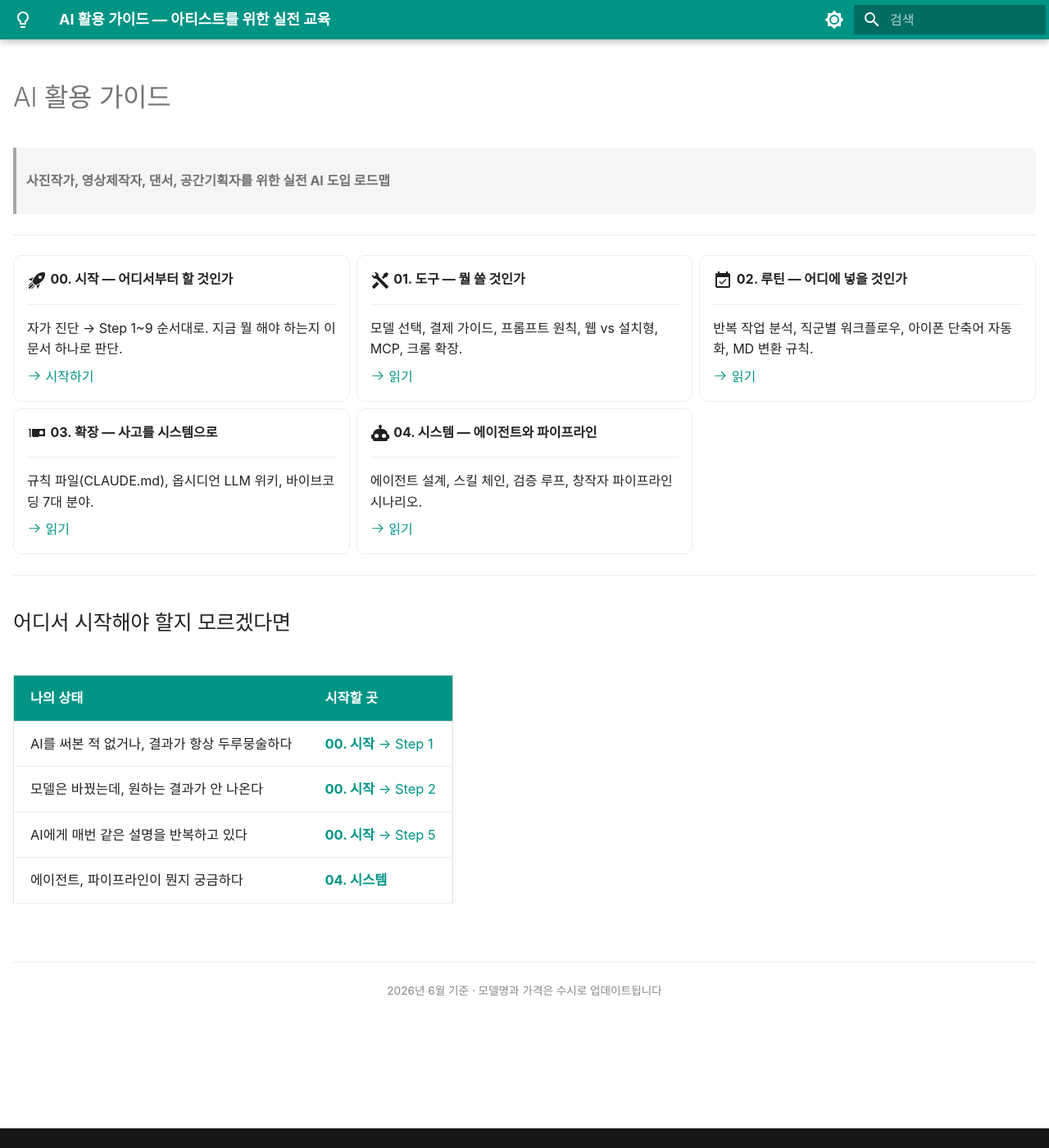
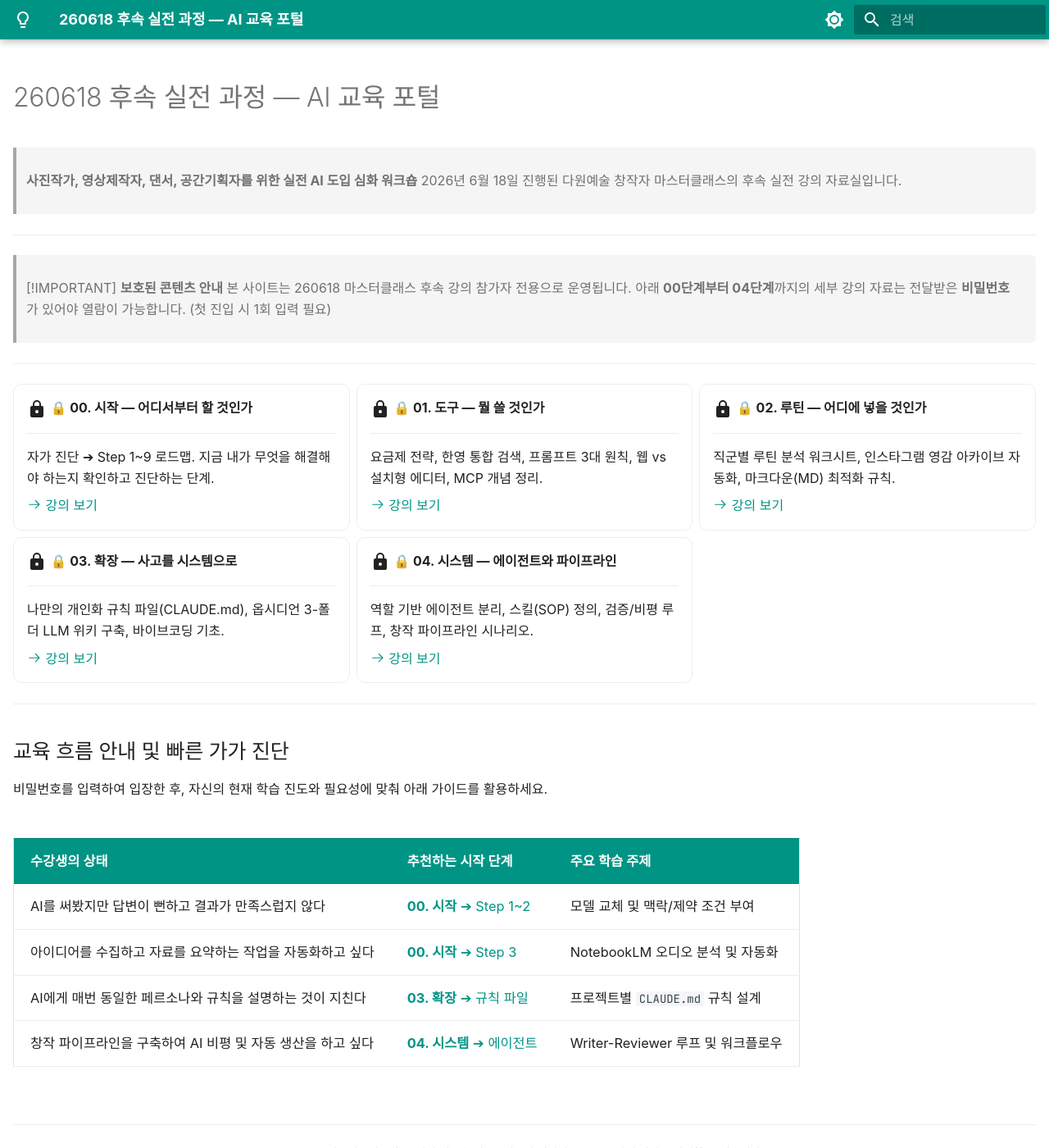
Before and after one commit to haepada-o/260600_ai_edu, an MkDocs documentation site: the page built from docs/index.md, in a window 1280 px wide and 1400 px high. Shown: the whole window at 82% size. Built offline with MkDocs 1.6.1 and Material for MkDocs 9.7.7, drawn with Linux system fonts in a browser that asks for light colours; some web fonts are replaced; some of the changed text lies outside the part shown.

Commit message:
feat: implement password protection and redesign landing page for 260618 follow-up workshop

```diff
--- a/docs/index.md
+++ b/docs/index.md
@@ -4,69 +4,79 @@ hide:
   - toc
 ---
 
-# AI 활용 가이드
+# 260618 후속 실전 과정 — AI 교육 포털
 
-> **사진작가, 영상제작자, 댄서, 공간기획자를 위한 실전 AI 도입 로드맵**
+> **사진작가, 영상제작자, 댄서, 공간기획자를 위한 실전 AI 도입 심화 워크숍**
+> 2026년 6월 18일 진행된 다원예술 창작자 마스터클래스의 후속 실전 강의 자료실입니다.
+
+---
+
+> [!IMPORTANT]
+> **보호된 콘텐츠 안내**
+> 본 사이트는 260618 마스터클래스 후속 강의 참가자 전용으로 운영됩니다.
+> 아래 **00단계부터 04단계**까지의 세부 강의 자료는 전달받은 **비밀번호**가 있어야 열람이 가능합니다. (첫 진입 시 1회 입력 필요)
 
 ---
 
 <div class="grid cards" markdown>
 
--   :material-rocket-launch:{ .lg .middle } **00. 시작 — 어디서부터 할 것인가**
+-   :material-lock:{ .lg .middle } **🔒 00. 시작 — 어디서부터 할 것인가**
 
     ---
 
-    자가 진단 → Step 1~9 순서대로. 지금 뭘 해야 하는지 이 문서 하나로 판단.
+    자가 진단 ➔ Step 1~9 로드맵. 지금 내가 무엇을 해결해야 하는지 확인하고 진단하는 단계.
 
-    [:octicons-arrow-right-24: 시작하기](00_시작.md)
+    [:octicons-arrow-right-24: 강의 보기](00_시작.md)
 
--   :material-tools:{ .lg .middle } **01. 도구 — 뭘 쓸 것인가**
+-   :material-lock:{ .lg .middle } **🔒 01. 도구 — 뭘 쓸 것인가**
 
     ---
 
-    모델 선택, 결제 가이드, 프롬프트 원칙, 웹 vs 설치형, MCP, 크롬 확장.
+    요금제 전략, 한영 통합 검색, 프롬프트 3대 원칙, 웹 vs 설치형 에디터, MCP 개념 정리.
 
-    [:octicons-arrow-right-24: 읽기](01_도구.md)
+    [:octicons-arrow-right-24: 강의 보기](01_도구.md)
 
--   :material-calendar-check:{ .lg .middle } **02. 루틴 — 어디에 넣을 것인가**
+-   :material-lock:{ .lg .middle } **🔒 02. 루틴 — 어디에 넣을 것인가**
 
     ---
 
-    반복 작업 분석, 직군별 워크플로우, 아이폰 단축어 자동화, MD 변환 규칙.
+    직군별 루틴 분석 워크시트, 인스타그램 영감 아카이브 자동화, 마크다운(MD) 최적화 규칙.
 
-    [:octicons-arrow-right-24: 읽기](02_루틴.md)
+    [:octicons-arrow-right-24: 강의 보기](02_루틴.md)
 
--   :material-expansion-card:{ .lg .middle } **03. 확장 — 사고를 시스템으로**
+-   :material-lock:{ .lg .middle } **🔒 03. 확장 — 사고를 시스템으로**
 
     ---
 
-    규칙 파일(CLAUDE.md), 옵시디언 LLM 위키, 바이브코딩 7대 분야.
+    나만의 개인화 규칙 파일(CLAUDE.md), 옵시디언 3-폴더 LLM 위키 구축, 바이브코딩 기초.
 
-    [:octicons-arrow-right-24: 읽기](03_확장.md)
+    [:octicons-arrow-right-24: 강의 보기](03_확장.md)
 
--   :material-robot:{ .lg .middle } **04. 시스템 — 에이전트와 파이프라인**
+-   :material-lock:{ .lg .middle } **🔒 04. 시스템 — 에이전트와 파이프라인**
 
     ---
 
-    에이전트 설계, 스킬 체인, 검증 루프, 창작자 파이프라인 시나리오.
+    역할 기반 에이전트 분리, 스킬(SOP) 정의, 검증/비평 루프, 창작 파이프라인 시나리오.
 
-    [:octicons-arrow-right-24: 읽기](04_시스템.md)
+    [:octicons-arrow-right-24: 강의 보기](04_시스템.md)
 
 </div>
 
 ---
 
-## 어디서 시작해야 할지 모르겠다면
+## 교육 흐름 안내 및 빠른 가가 진단
 
-| 나의 상태 | 시작할 곳 |
-|----------|----------|
-| AI를 써본 적 없거나, 결과가 항상 두루뭉술하다 | [**00. 시작** → Step 1](00_시작.md) |
-| 모델은 바꿨는데, 원하는 결과가 안 나온다 | [**00. 시작** → Step 2](00_시작.md#step-2-말하는-방식을-바꿔라-10분) |
-| AI에게 매번 같은 설명을 반복하고 있다 | [**00. 시작** → Step 5](00_시작.md#step-5-규칙-파일을-만들어라-30분) |
-| 에이전트, 파이프라인이 뭔지 궁금하다 | [**04. 시스템**](04_시스템.md) |
+비밀번호를 입력하여 입장한 후, 자신의 현재 학습 진도와 필요성에 맞춰 아래 가이드를 활용하세요.
+
+| 수강생의 상태 | 추천하는 시작 단계 | 주요 학습 주제 |
+| :--- | :--- | :--- |
+| AI를 써봤지만 답변이 뻔하고 결과가 만족스럽지 않다 | [**00. 시작** ➔ Step 1~2](00_시작.md) | 모델 교체 및 맥락/제약 조건 부여 |
+| 아이디어를 수집하고 자료를 요약하는 작업을 자동화하고 싶다 | [**00. 시작** ➔ Step 3](00_시작.md#step-3-녹음부터-시작하라-15분) | NotebookLM 오디오 분석 및 자동화 |
+| AI에게 매번 동일한 페르소나와 규칙을 설명하는 것이 지친다 | [**03. 확장** ➔ 규칙 파일](03_확장.md#2-claudemd-및-cursorrules-파일-설계-템플릿) | 프로젝트별 `CLAUDE.md` 규칙 설계 |
+| 창작 파이프라인을 구축하여 AI 비평 및 자동 생산을 하고 싶다 | [**04. 시스템** ➔ 에이전트](04_시스템.md) | Writer-Reviewer 루프 및 워크플로우 |
 
 ---
 
 <p style="text-align:center; color: #888; font-size: 0.85em;">
-2026년 6월 기준 · 모델명과 가격은 수시로 업데이트됩니다
+260618 마스터클래스 후속 실전 워크숍 전용 · 제공된 비밀번호로 모든 상세 세션을 해제할 수 있습니다.
 </p>
--- /dev/null
+++ b/docs/javascripts/password.js
@@ -0,0 +1,220 @@
+document.addEventListener("DOMContentLoaded", function() {
+  // 1. Check if the page is a protected page
+  const pathname = window.location.pathname;
+
+  // Protect any path that contains '00_시작', '01_도구', '02_루틴', '03_확장', '04_시스템'
+  const isProtected = pathname.includes('/00_') ||
+                      pathname.includes('/01_') ||
+                      pathname.includes('/02_') ||
+                      pathname.includes('/03_') ||
+                      pathname.includes('/04_') ||
+                      // Also cover raw markdown filenames in case they don't use pretty URLs
+                      pathname.includes('00_') ||
+                      pathname.includes('01_') ||
+                      pathname.includes('02_') ||
+                      pathname.includes('03_') ||
+                      pathname.includes('04_');
+
+  // The homepage (index.html or '/') is NOT protected
+  const isHome = pathname === '/' || pathname.endsWith('/index.html') || pathname.endsWith('/');
+
+  if (!isProtected || isHome) return;
+
+  // 2. Check authorization
+  const authKey = 'ai_edu_authorized_260618';
+  if (sessionStorage.getItem(authKey) === 'true') {
+    return; // Already authorized in this session
+  }
+
+  // 3. If not authorized, hide content immediately to prevent flashing
+  const container = document.querySelector('.md-content');
+  if (container) {
+    container.style.display = 'none';
+  }
+
+  // Also hide sidebar and toc to avoid leaking titles/structure
+  const sidebars = document.querySelectorAll('.md-sidebar');
+  sidebars.forEach(s => s.style.display = 'none');
+
+  // 4. Create and show a beautiful password modal
+  showPasswordModal(authKey);
+});
+
+function showPasswordModal(authKey) {
+  // Create modal overlay
+  const overlay = document.createElement('div');
+  overlay.id = 'password-lock-overlay';
+  overlay.style.position = 'fixed';
+  overlay.style.top = '0';
+  overlay.style.left = '0';
+  overlay.style.width = '100vw';
+  overlay.style.height = '100vh';
+  overlay.style.backgroundColor = 'rgba(26, 37, 37, 0.95)'; // dark teal background
+  overlay.style.backdropFilter = 'blur(10px)';
+  overlay.style.display = 'flex';
+  overlay.style.flexDirection = 'column';
+  overlay.style.justifyContent = 'center';
+  overlay.style.alignItems = 'center';
+  overlay.style.zIndex = '99999';
+  overlay.style.fontFamily = 'Pretendard, -apple-system, BlinkMacSystemFont, system-ui, Roboto, sans-serif';
+  overlay.style.color = '#FFFFFF';
+
+  // Modal box
+  const box = document.createElement('div');
+  box.style.width = '90%';
+  box.style.maxWidth = '420px';
+  box.style.padding = '40px 30px';
+  box.style.borderRadius = '16px';
+  box.style.backgroundColor = 'rgba(88, 139, 139, 0.15)'; // steel teal transparent
+  box.style.border = '1px solid rgba(88, 139, 139, 0.3)';
+  box.style.boxShadow = '0 8px 32px rgba(0, 0, 0, 0.3)';
+  box.style.textAlign = 'center';
+  box.style.transition = 'transform 0.1s ease-in-out';
+
+  // Icon / Title
+  const title = document.createElement('h2');
+  title.innerText = '🔒 보호된 콘텐츠';
+  title.style.margin = '0 0 10px 0';
+  title.style.fontSize = '1.5rem';
+  title.style.fontWeight = '700';
+  title.style.color = '#FFFFFF';
+
+  const desc = document.createElement('p');
+  desc.innerHTML = '이 강의 자료는 <b>260618 마스터클래스 후속강의</b> 참가자 전용입니다.<br>비밀번호를 입력해 주세요.';
+  desc.style.fontSize = '0.9rem';
+  desc.style.color = '#FFD5C2'; // Unbleached Silk
+  desc.style.margin = '0 0 25px 0';
+  desc.style.lineHeight = '1.6';
+
+  // Password Input
+  const input = document.createElement('input');
+  input.type = 'password';
+  input.placeholder = '비밀번호 입력';
+  input.style.width = '100%';
+  input.style.padding = '12px 16px';
+  input.style.borderRadius = '8px';
+  input.style.border = '1px solid rgba(255, 255, 255, 0.2)';
+  input.style.backgroundColor = 'rgba(255, 255, 255, 0.1)';
+  input.style.color = '#FFFFFF';
+  input.style.fontSize = '1rem';
+  input.style.marginBottom = '20px';
+  input.style.outline = 'none';
+  input.style.boxSizing = 'border-box';
+  input.style.textAlign = 'center';
+  input.style.transition = 'border-color 0.2s';
+
+  input.addEventListener('focus', () => {
+    input.style.borderColor = '#F28F3B'; // Cadmium Orange
+  });
+
+  // Buttons container
+  const btnContainer = document.createElement('div');
+  btnContainer.style.display = 'flex';
+  btnContainer.style.gap = '10px';
+
+  // Submit Button
+  const submitBtn = document.createElement('button');
+  submitBtn.innerText = '확인';
+  submitBtn.style.flex = '2';
+  submitBtn.style.padding = '12px';
+  submitBtn.style.borderRadius = '8px';
+  submitBtn.style.border = 'none';
+  submitBtn.style.backgroundColor = '#F28F3B'; // Cadmium Orange
+  submitBtn.style.color = '#FFFFFF';
+  submitBtn.style.fontWeight = '600';
+  submitBtn.style.cursor = 'pointer';
+  submitBtn.style.fontSize = '0.95rem';
+  submitBtn.style.transition = 'background-color 0.2s';
+
+  submitBtn.addEventListener('mouseenter', () => {
+    submitBtn.style.backgroundColor = '#C8553D'; // Cedar Chest
+  });
+  submitBtn.addEventListener('mouseleave', () => {
+    submitBtn.style.backgroundColor = '#F28F3B';
+  });
+
+  // Cancel/Home Button
+  const cancelBtn = document.createElement('button');
+  cancelBtn.innerText = '홈으로';
+  cancelBtn.style.flex = '1';
+  cancelBtn.style.padding = '12px';
+  cancelBtn.style.borderRadius = '8px';
+  cancelBtn.style.border = '1px solid rgba(255, 255, 255, 0.2)';
+  cancelBtn.style.backgroundColor = 'transparent';
+  cancelBtn.style.color = '#FFFFFF';
+  cancelBtn.style.cursor = 'pointer';
+  cancelBtn.style.fontSize = '0.95rem';
+  cancelBtn.style.transition = 'background-color 0.2s';
+
+  cancelBtn.addEventListener('mouseenter', () => {
+    cancelBtn.style.backgroundColor = 'rgba(255, 255, 255, 0.1)';
+  });
+  cancelBtn.addEventListener('mouseleave', () => {
+    cancelBtn.style.backgroundColor = 'transparent';
+  });
+
+  cancelBtn.addEventListener('click', () => {
+    const basePathIdx = window.location.pathname.indexOf('/260600_ai_edu/');
+    if (basePathIdx !== -1) {
+      window.location.href = window.location.origin + window.location.pathname.substring(0, basePathIdx + '/260600_ai_edu/'.length);
+    } else {
+      window.location.href = window.location.origin + '/';
+    }
+  });
+
+  btnContainer.appendChild(cancelBtn);
+  btnContainer.appendChild(submitBtn);
+
+  box.appendChild(title);
+  box.appendChild(desc);
+  box.appendChild(input);
+  box.appendChild(btnContainer);
+  overlay.appendChild(box);
+  document.body.appendChild(overlay);
+
+  // Validation function
+  const validate = () => {
+    const entered = input.value;
+    // Set the password to 'glowgrim2606' as the official password, but also support '260618' or 'glowgrim'
+    if (entered === 'glowgrim' || entered === '260618' || entered === 'glowgrim2606' || entered === 'glowgrim260618') {
+      sessionStorage.setItem(authKey, 'true');
+      overlay.remove();
+      // Restore page content
+      const container = document.querySelector('.md-content');
+      if (container) {
+        container.style.display = 'block';
+      }
+      const sidebars = document.querySelectorAll('.md-sidebar');
+      sidebars.forEach(s => s.style.display = 'block');
+    } else {
+      input.style.borderColor = '#C8553D'; // cedar chest red
+      input.value = '';
+      input.placeholder = '비밀번호가 올바르지 않습니다';
+
+      // shake effect
+      let pos = 0;
+      const id = setInterval(frame, 20);
+      function frame() {
+        if (pos === 4) {
+          clearInterval(id);
+          box.style.transform = 'translateX(0px)';
+        } else {
+          pos++;
+          if (pos % 2 === 1) {
+            box.style.transform = `translateX(-${10 - pos*2}px)`;
+          } else {
+            box.style.transform = `translateX(${10 - pos*2}px)`;
+          }
+        }
+      }
+    }
+  };
+
+  submitBtn.addEventListener('click', validate);
+  input.addEventListener('keypress', (e) => {
+    if (e.key === 'Enter') validate();
+  });
+
+  // Auto focus input
+  setTimeout(() => input.focus(), 100);
+}
--- a/mkdocs.yml
+++ b/mkdocs.yml
@@ -1,5 +1,5 @@
-site_name: "AI 활용 가이드 — 아티스트를 위한 실전 교육"
-site_description: "사진작가, 영상제작자, 댄서, 공간기획자를 위한 AI 실무 도입 단계별 가이드"
+site_name: "260618 후속 실전 과정 — AI 교육 포털"
+site_description: "260618 마스터클래스 후속 강의용 실전 교육 자료 공간"
 site_url: ""
 
 docs_dir: docs
@@ -45,13 +45,16 @@ theme:
 extra_css:
   - stylesheets/extra.css
 
+extra_javascript:
+  - javascripts/password.js
+
 nav:
   - 홈: index.md
-  - "00. 시작 — 어디서부터": 00_시작.md
-  - "01. 도구 — 뭘 쓸 것인가": 01_도구.md
-  - "02. 루틴 — 어디에 넣을 것인가": 02_루틴.md
-  - "03. 확장 — 사고를 시스템으로": 03_확장.md
-  - "04. 시스템 — 에이전트와 파이프라인": 04_시스템.md
+  - "🔒 00. 시작 — 어디서부터": 00_시작.md
+  - "🔒 01. 도구 — 뭘 쓸 것인가": 01_도구.md
+  - "🔒 02. 루틴 — 어디에 넣을 것인가": 02_루틴.md
+  - "🔒 03. 확장 — 사고를 시스템으로": 03_확장.md
+  - "🔒 04. 시스템 — 에이전트와 파이프라인": 04_시스템.md
 
 plugins:
   - search:
```
